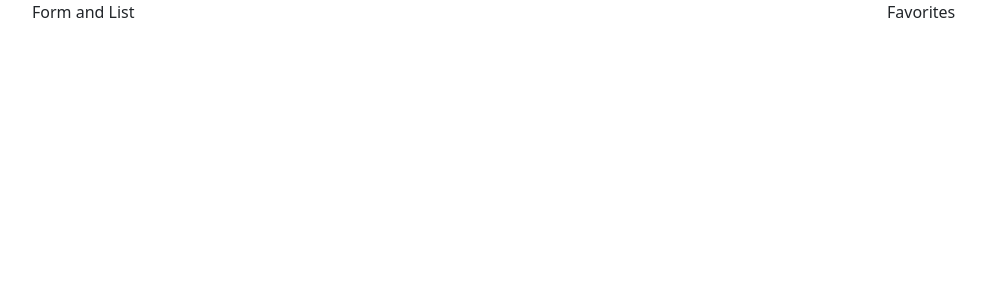
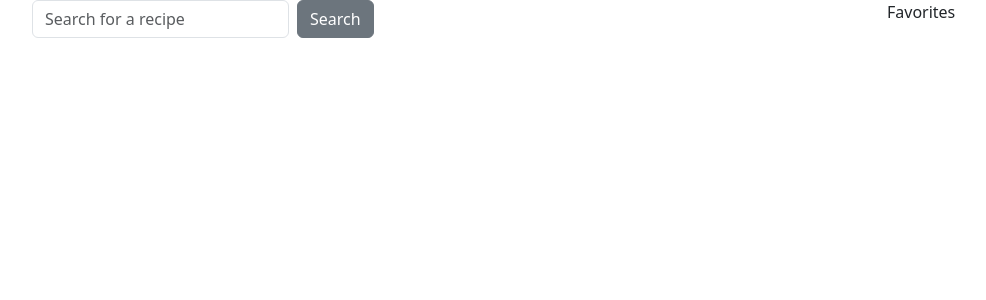
Before and after one commit to Moringa-SDF-PT14/culinary-compass-react, a React (Vite) app: page / in a window 1280 px wide. Shown: the top 300 px of the page, without its empty margins (50-1036 px from the left). Built offline with nearby package versions, Linux system fonts and the light colour scheme.

Commit message:
ui: add search form

```diff
--- a/src/components/recipe-list/RecipeListPage.jsx
+++ b/src/components/recipe-list/RecipeListPage.jsx
@@ -1,9 +1,11 @@
+import SearchForm from "./SearchForm"
+
 export default function RecipeListPage(){
     return (
         <div className="container">
             <div className="row">
                 <div className="col-9">
-                    Form and List
+                    <SearchForm />
                 </div>
                 <div className="col-3">
                     Favorites
--- a/src/components/recipe-list/SearchForm.jsx
+++ b/src/components/recipe-list/SearchForm.jsx
@@ -1,5 +1,12 @@
-export default function SearchForm(){
+export default function SearchForm({ recipe, onRecipeChange, onSearch }){
     return (
-        <div></div>
+        <form onSubmit={onSearch} className="row g-2 row-cols-lg-auto align-items-center">
+            <div className="col-9">
+                <input name="recipe" value={recipe} onChange={onRecipeChange} className="form-control" placeholder="Search for a recipe"></input>
+            </div>
+            <div className="col-3">
+                <button type="submit" className="btn btn-secondary">Search</button>
+            </div>
+        </form>
     )
 }
```
